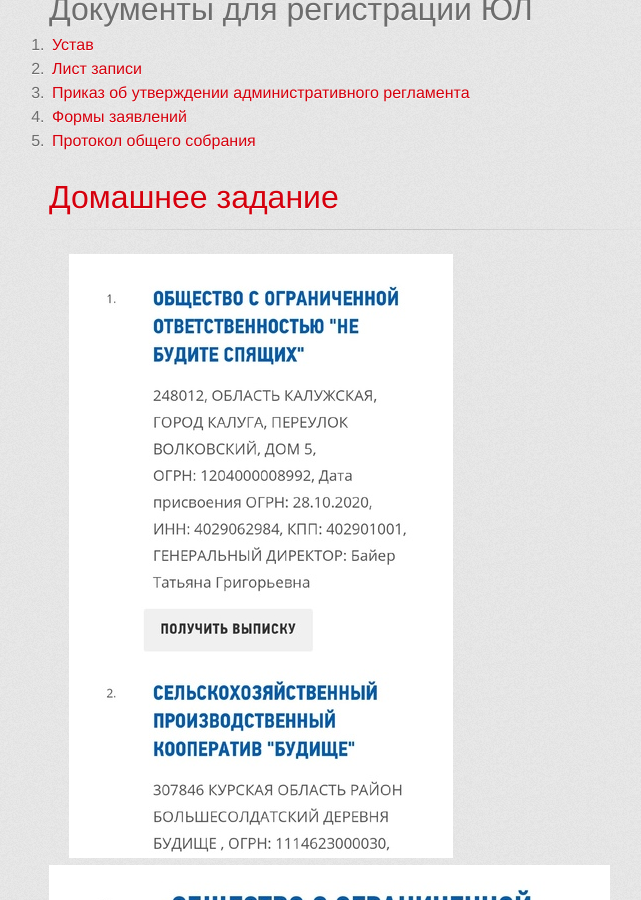
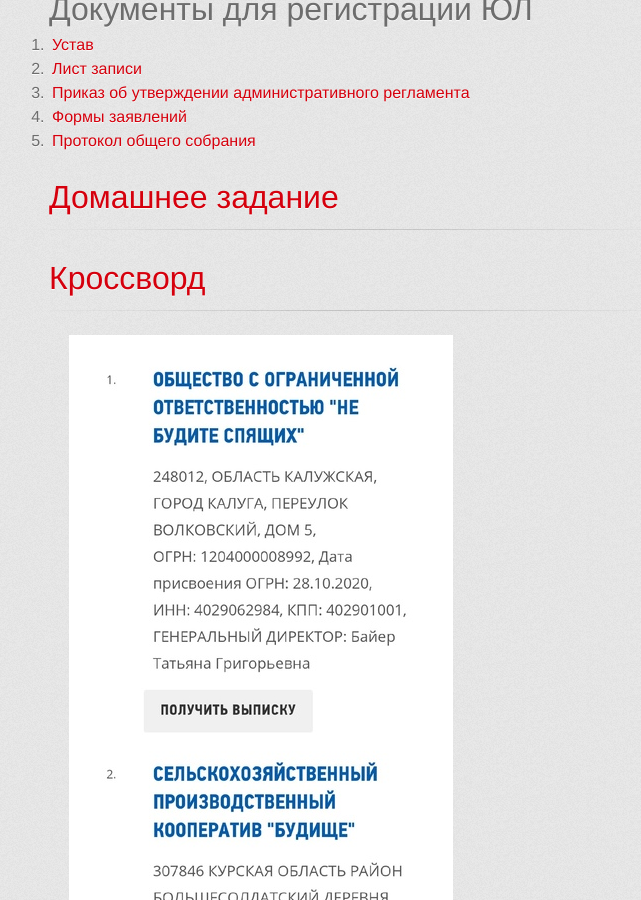
Before and after one commit to a-nova/a-nova.github.io, a Jekyll site: the page built from _grpr/05.md, in a window 1280 px wide and 900 px high, scrolled down 5069 px. Shown: the whole window, without its empty margins (281-922 px from the left). Built offline with Jekyll 4.4.1, drawn with Linux system fonts in a browser that asks for light colours; some web fonts are replaced.

Commit message:
entities crossword

```diff
--- a/_grpr/05.md
+++ b/_grpr/05.md
@@ -181,6 +181,10 @@ layout: page
 
 ---------
 
+# [Кроссворд](./05/Yul.pdf)
+
+---------
+
 ![](./05/pics/1.jpg)
 ![](./05/pics/2.jpg)
 ![](./05/pics/3.jpg)
```
Also changed, not shown: 1 other file.
